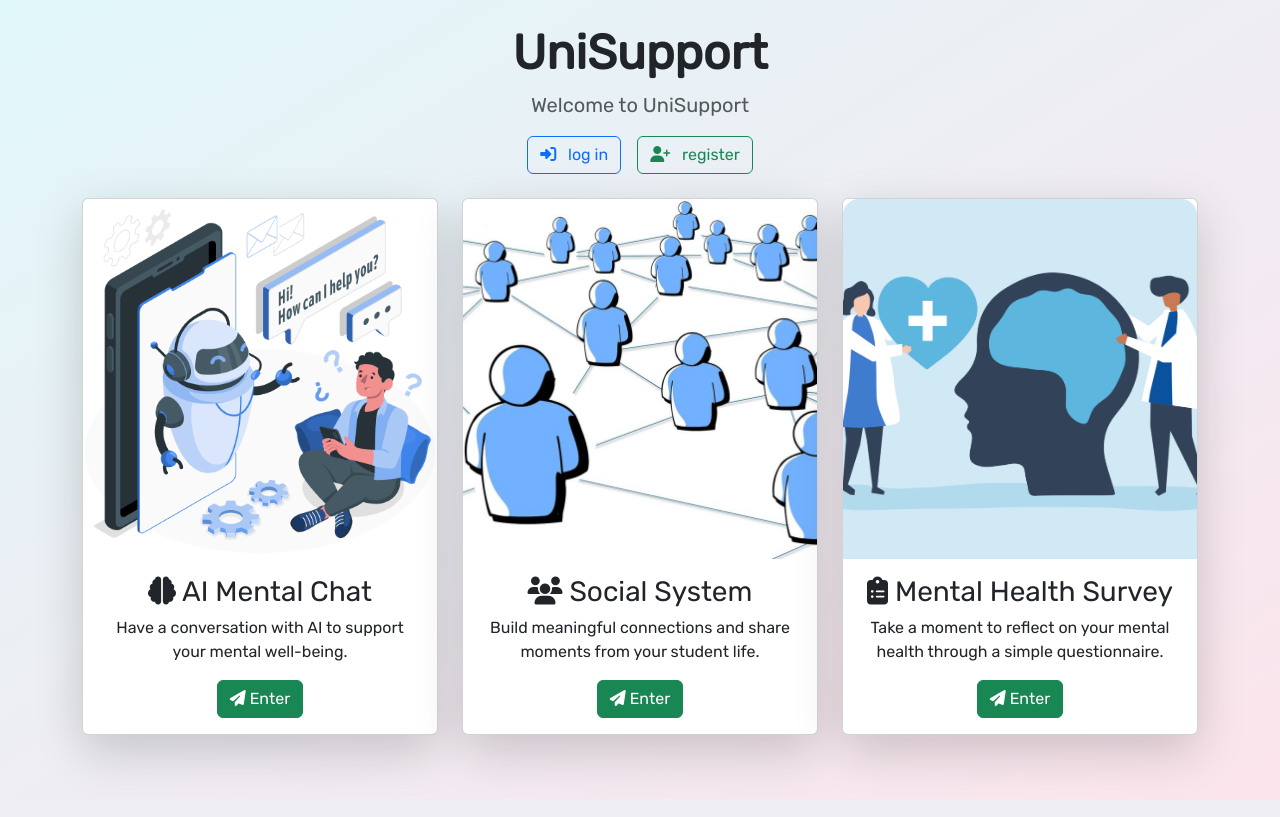
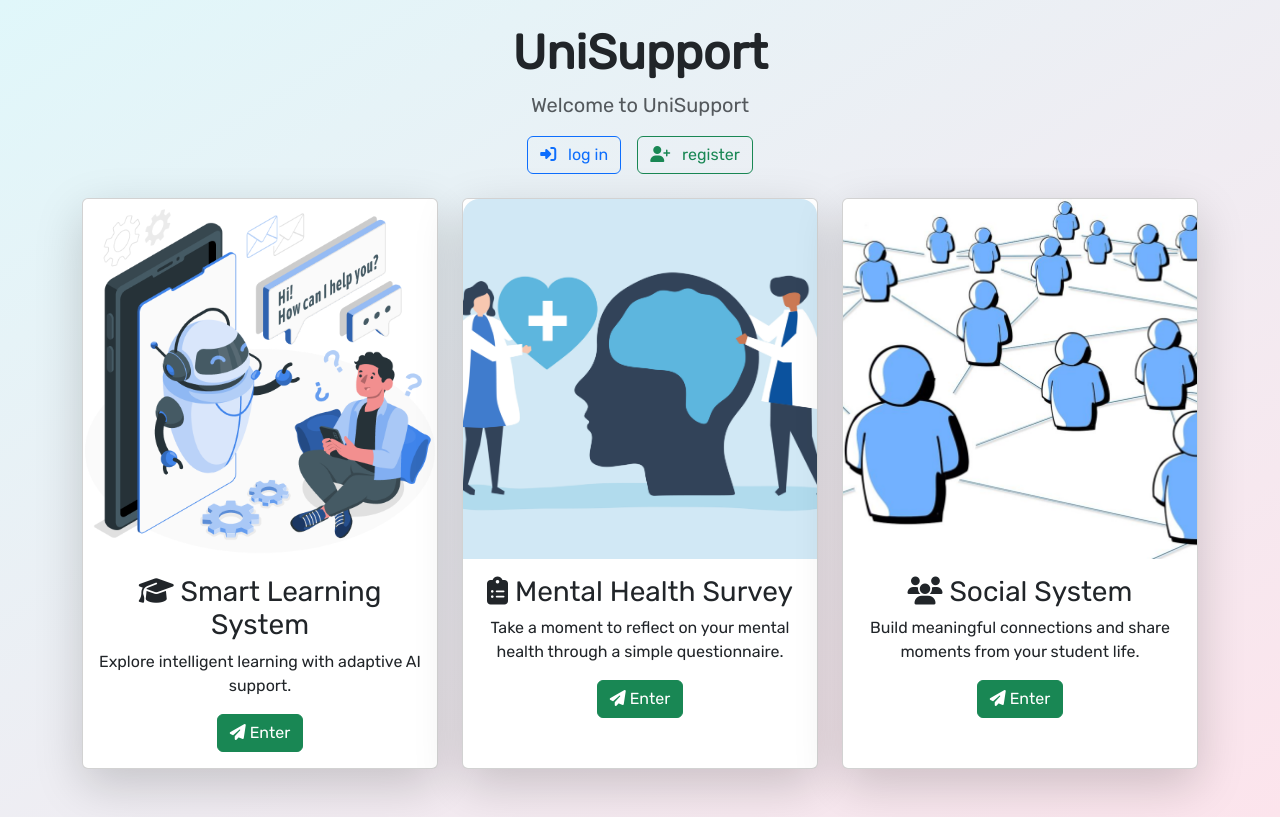
Before and after one commit to CzhPeter/UniSupportPrototype, a Python web app: template app/templates/home.html in a window 1280 px wide. Run offline with Jinja, Linux system fonts and the light colour scheme; the template is opened without the code that fills it, so the values that code supplies are empty.

Commit message:
refactor: update feature order and rename AI chat to Smart Learning System
- Replaced "AI Mental Chat" with "Smart Learning System"
- Updated description to reflect AI-powered personalized learning

```diff
--- a/app/templates/home.html
+++ b/app/templates/home.html
@@ -23,29 +23,29 @@
     <div class="card shadow-lg h-100 card-hover text-center">
       <img src="{{ url_for('static', filename='images/1.png') }}" class="card-img-top" alt="AI Mental Chat">
       <div class="card-body">
-        <h3 class="card-title"><i class="fa-solid fa-brain"></i> AI Mental Chat</h3>
-        <p class="card-text"> Have a conversation with AI to support your mental well-being.</p>
-        <a href="/chat" class="btn btn-success"><i class="fa-solid fa-paper-plane"></i> Enter</a>
+        <h3 class="card-title"><i class="fa-solid fa-graduation-cap"></i> Smart Learning System</h3>
+        <p class="card-text"> Explore intelligent learning with adaptive AI support.</p>
+        <a href="/SmartLearningSystem" class="btn btn-success"><i class="fa-solid fa-paper-plane"></i> Enter</a>
       </div>
     </div>
   </div>
   <div class="col-12 col-md-4 mb-4">
     <div class="card shadow-lg h-100 card-hover text-center">
-      <img src="{{ url_for('static', filename='images/2.jpg') }}" class="card-img-top" alt="Social System">
+      <img src="{{ url_for('static', filename='images/2.jpg') }}" class="card-img-top" alt="Mental Health Survey">
       <div class="card-body">
-        <h3 class="card-title"><i class="fa-solid fa-users"></i> Social System</h3>
-        <p class="card-text"> Build meaningful connections and share moments from your student life.</p>
-        <a href="/social" class="btn btn-success"><i class="fa-solid fa-paper-plane"></i> Enter</a>
+        <h3 class="card-title"><i class="fa-solid fa-clipboard-list"></i> Mental Health Survey</h3>
+        <p class="card-text">Take a moment to reflect on your mental health through a simple questionnaire.</p>
+        <a href="/MentalHealthSurvey" class="btn btn-success"><i class="fa-solid fa-paper-plane"></i> Enter</a>
       </div>
     </div>
   </div>
   <div class="col-12 col-md-4 mb-4">
     <div class="card shadow-lg h-100 card-hover text-center">
-      <img src="{{ url_for('static', filename='images/3.jpg') }}" class="card-img-top" alt="Mental Health Survey">
+      <img src="{{ url_for('static', filename='images/3.jpg') }}" class="card-img-top" alt="Social System">
       <div class="card-body">
-        <h3 class="card-title"><i class="fa-solid fa-clipboard-list"></i> Mental Health Survey</h3>
-        <p class="card-text">Take a moment to reflect on your mental health through a simple questionnaire.</p>
-        <a href="/courses" class="btn btn-success"><i class="fa-solid fa-paper-plane"></i> Enter</a>
+        <h3 class="card-title"><i class="fa-solid fa-users"></i> Social System</h3>
+        <p class="card-text"> Build meaningful connections and share moments from your student life.</p>
+        <a href="/SocialSystem" class="btn btn-success"><i class="fa-solid fa-paper-plane"></i> Enter</a>
       </div>
     </div>
   </div>
```
Also changed, not shown: app/static/images/2.jpg, app/static/images/3.jpg.
